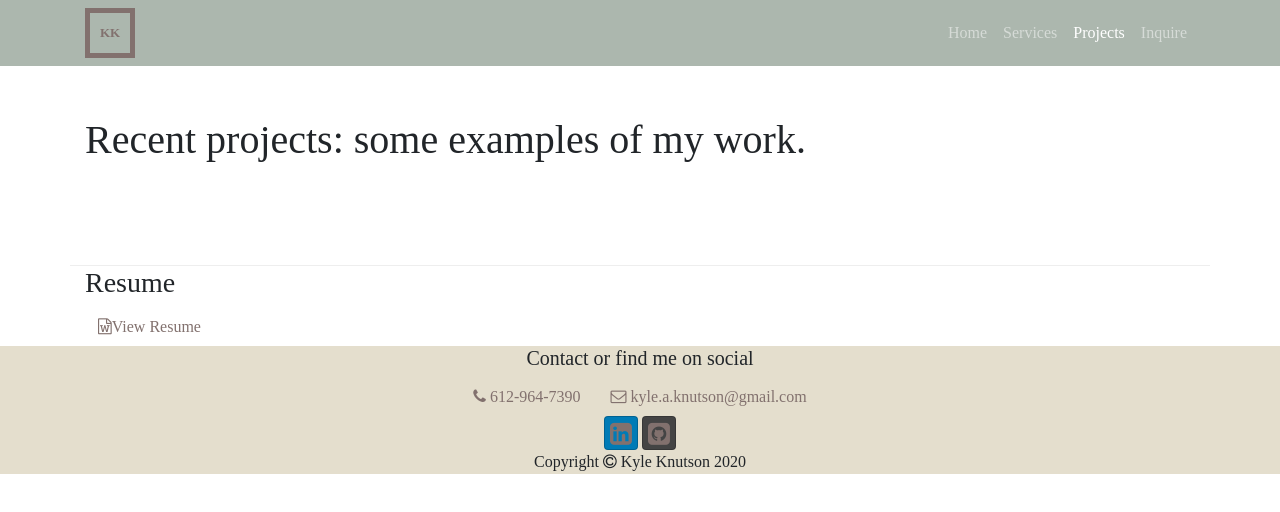
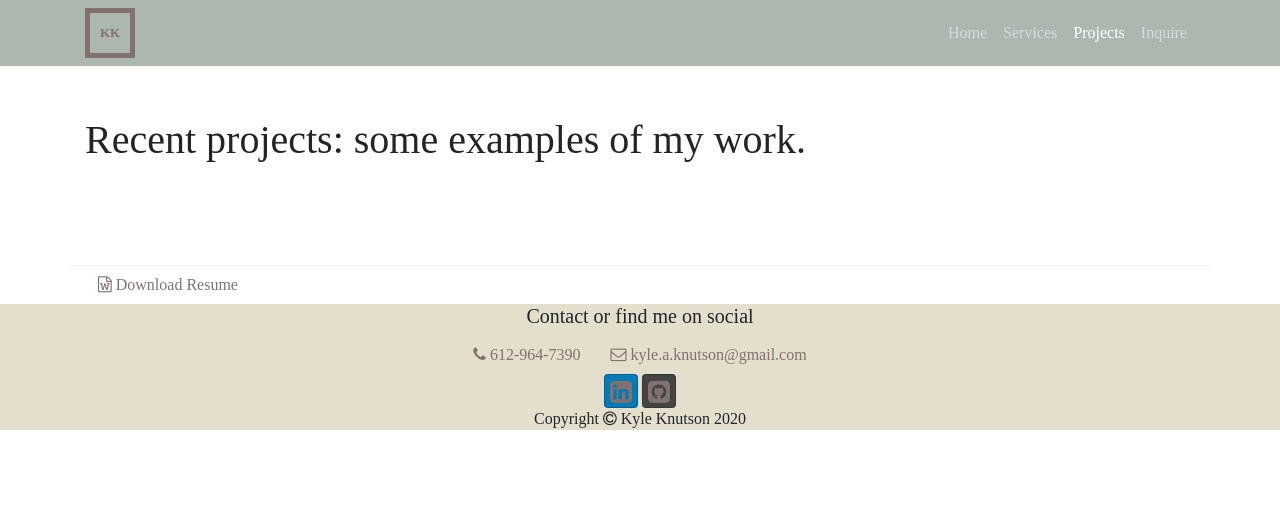
Before and after one commit to knut0341/portfolio, a website: page projects.html in a window 1280 px wide. Drawn offline with nearby package versions, Linux system fonts and the light colour scheme.

Commit message:
resume word doc

```diff
--- a/css/style.css
+++ b/css/style.css
@@ -1,5 +1,6 @@
 body {
     font-family: "Average";
+
     }
 
   h1, h2 {
@@ -26,12 +27,15 @@ body {
 
   .site-footer {
     background-color:#e4decd;
-    flex: 0 0 auto;
-    display: flex;
-    position: bottom;
     width: 100%;
+    line-height: 22px;
+
 
     }
+footer {
+  position: relative;
+  bottom: 0;
+}
 
 
 
@@ -97,11 +101,14 @@ body {
         transform: rotate(-90deg);
         transition: transform .4s ease-in-out;
         }
-    .site-logo:hover .logo-text{
-      transform: translate(-50%,-50%);
-      rotate: (90deg);
-      transform-origin: center;
-    }
+
+      .site-logo:hover .logo-text{
+        transform: translate(-50%,-50%);
+        rotate: (90deg);
+        transform-origin: center;
+        }
+
+
     .site-logo:hover #logo-stroke{
       transform: rotate(-90deg);
       transform-origin: center center;
--- a/projects.html
+++ b/projects.html
@@ -46,7 +46,7 @@
 
             <div class="row row-container">
                 <div class="col-12">
-                   <h3>Resume</h3> <a role="button" class="btn btn-link" href="images/profile_KyleKnutson.pdf" target="blank"><i class="fa fa-file-word-o"></i>View Resume</a>
+                   <a role="button" class="btn btn-link" href="images/profile_KyleKnutson2.docx" target="blank"><i class="fa fa-file-word-o"></i> Download Resume</a>
                  </div>
             </div>
 
```
Also changed, not shown: 6 other files.
